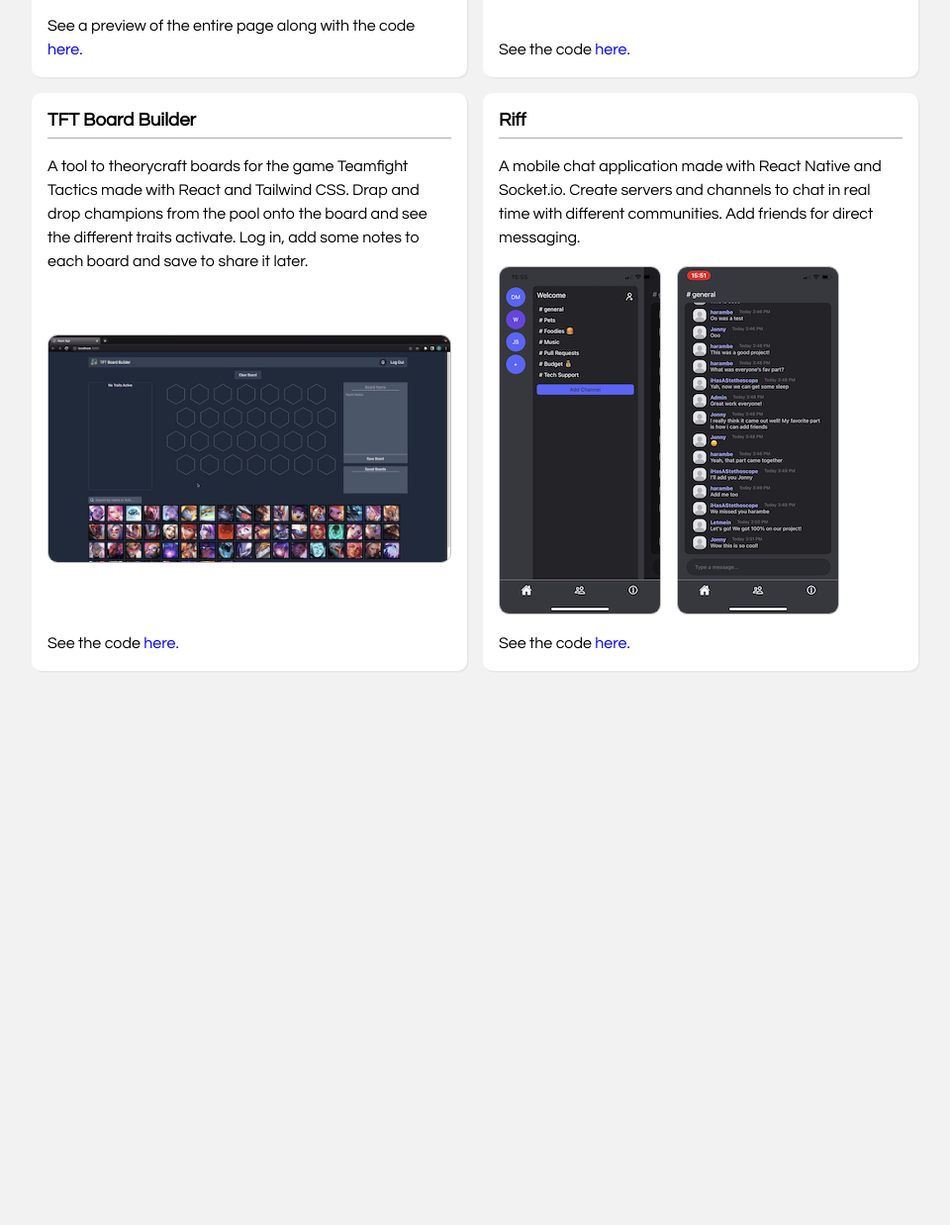
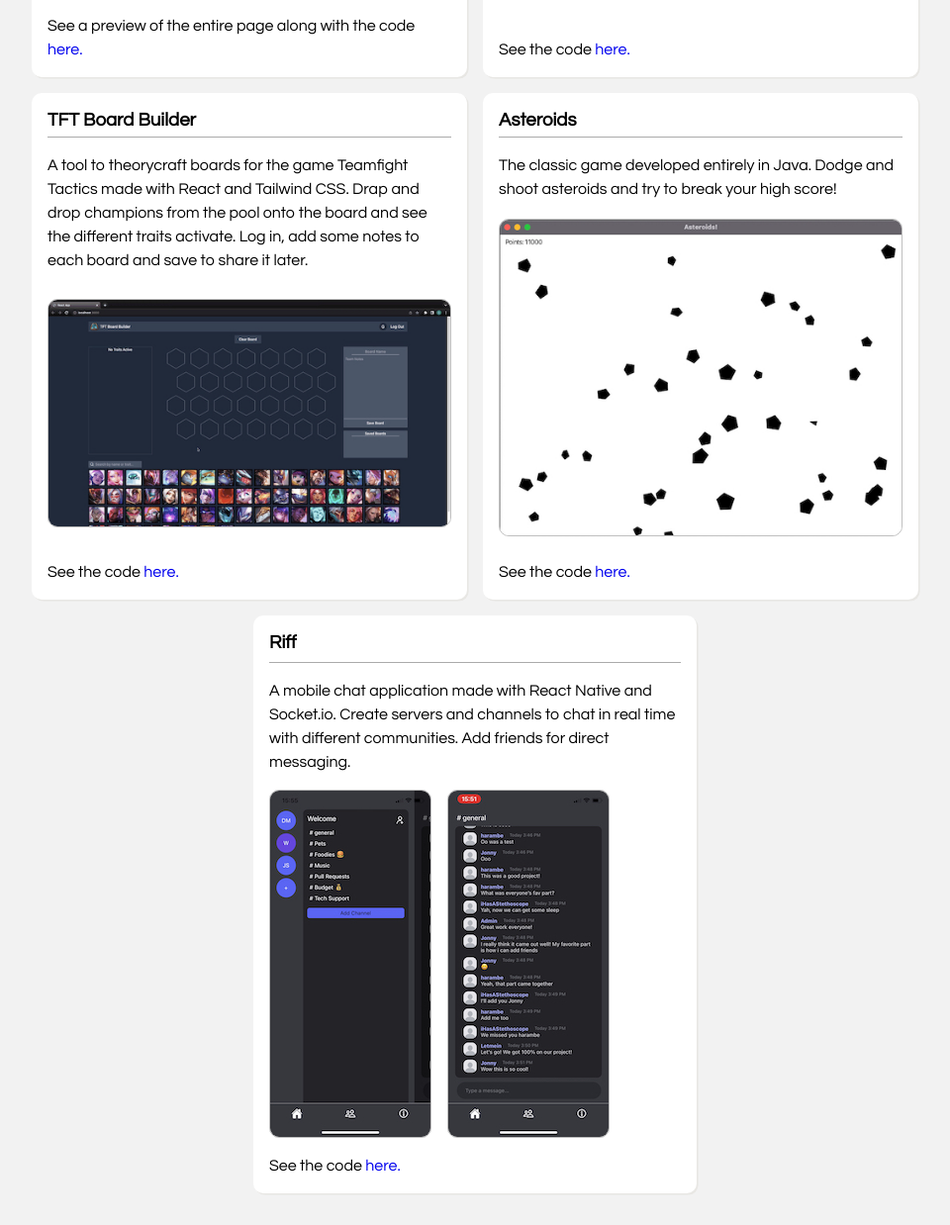
Before and after one commit to cegarcia96/portfolio, a React app: page / in a window 1280 px wide. Shown: the part 2153-3391 px from the top of the page at 99% size, without its empty margins (160-1120 px from the left). Before the commit the page ends 2863 px from the top, so only its background shows below. Built offline with nearby package versions, Linux system fonts and the light colour scheme.

Commit message:
added asteroids project

```diff
--- a/src/components/Projects.js
+++ b/src/components/Projects.js
@@ -6,7 +6,7 @@ function Projects({projectRef}) {
       <div className="projects-row">
 
         <motion.div className="project-card" whileInView={{ y: [100, 50, 0], opacity: [0, 0, 1] }}
-    transition={{ duration: 0.5 }} viewport={{ once:false }}>
+          transition={{ duration: 0.5 }} viewport={{ once:false }}>
           <h3 className="project-header">Atelier</h3>
           <div className="project-card-content">
             <div className="project-description">
@@ -25,7 +25,7 @@ function Projects({projectRef}) {
         </motion.div>
 
         <motion.div className="project-card" whileInView={{ y: [100, 50, 0], opacity: [0, 0, 1] }}
-    transition={{ duration: 0.5 }} viewport={{ once:false }}>
+          transition={{ duration: 0.5 }} viewport={{ once:false }}>
           <h3 className="project-header">Atelier API Extension</h3>
           <div className="project-card-content">
             <div className="project-description">
@@ -44,7 +44,7 @@ function Projects({projectRef}) {
       <div className="projects-row">
 
         <motion.div className="project-card" whileInView={{ y: [100, 50, 0], opacity: [0, 0, 1] }}
-    transition={{ duration: 0.5 }} viewport={{ once:false }}>
+          transition={{ duration: 0.5 }} viewport={{ once:false }}>
           <h3 className="project-header">TFT Board Builder</h3>
           <div className="project-card-content">
             <div className="project-description">
@@ -60,7 +60,29 @@ function Projects({projectRef}) {
         </motion.div>
 
         <motion.div className="project-card" whileInView={{ y: [100, 50, 0], opacity: [0, 0, 1] }}
-    transition={{ duration: 0.5 }} viewport={{ once:false }}>
+          transition={{ duration: 0.5 }} viewport={{ once:false }}>
+          <h3 className="project-header">Asteroids</h3>
+          <div className="project-card-content">
+            <div className="project-description">
+              <p>The classic game developed entirely in Java. Dodge and shoot asteroids and try to break your high score!</p>
+            </div>
+            <div className="project-preview-container">
+              <img className="project-thumbnail" src={require('../assets/asteroids/asteroids-480.jpg')} alt="asteroids project thumbnail" />
+            </div>
+            <div className="project-link">
+              See the code <a href="https://github.com/cegarcia96/asteroids">here.</a>
+            </div>
+          </div>
+
+        </motion.div>
+
+
+      </div>
+
+      <div className="projects-row" id="centered">
+
+      <motion.div className="project-card" whileInView={{ y: [100, 50, 0], opacity: [0, 0, 1] }}
+          transition={{ duration: 0.5 }} viewport={{ once:false }}>
           <h3 className="project-header">Riff</h3>
           <div className="project-card-content">
             <div className="project-description">
--- a/src/index.css
+++ b/src/index.css
@@ -16,7 +16,7 @@ body {
   flex-direction: column;
   justify-content: center;
   align-items: center;
-  margin-bottom: 1rem;
+  margin-bottom: 0;
   background-color: #f2f2f2;
 }
 
@@ -349,6 +349,7 @@ a:hover {
   display: flex;
   flex-direction: column;
   width: 100%;
+  margin-bottom: 1rem;
 }
 
 .projects-row {
@@ -365,6 +366,12 @@ a:hover {
   background-color:#fff;
   border-radius: 10px;
   box-shadow: 0.1rem 0.1rem #e8e7e4;
+}
+
+#centered {
+  width: 100%;
+  justify-content: center;
+  align-items: center;
 }
 
 .project-header {
```
Also changed, not shown: src/assets/asteroids/asteroids-480-thumbnail.jpg (added), src/assets/asteroids/asteroids-480.jpg (added), src/assets/asteroids/asteroids.png (added).
